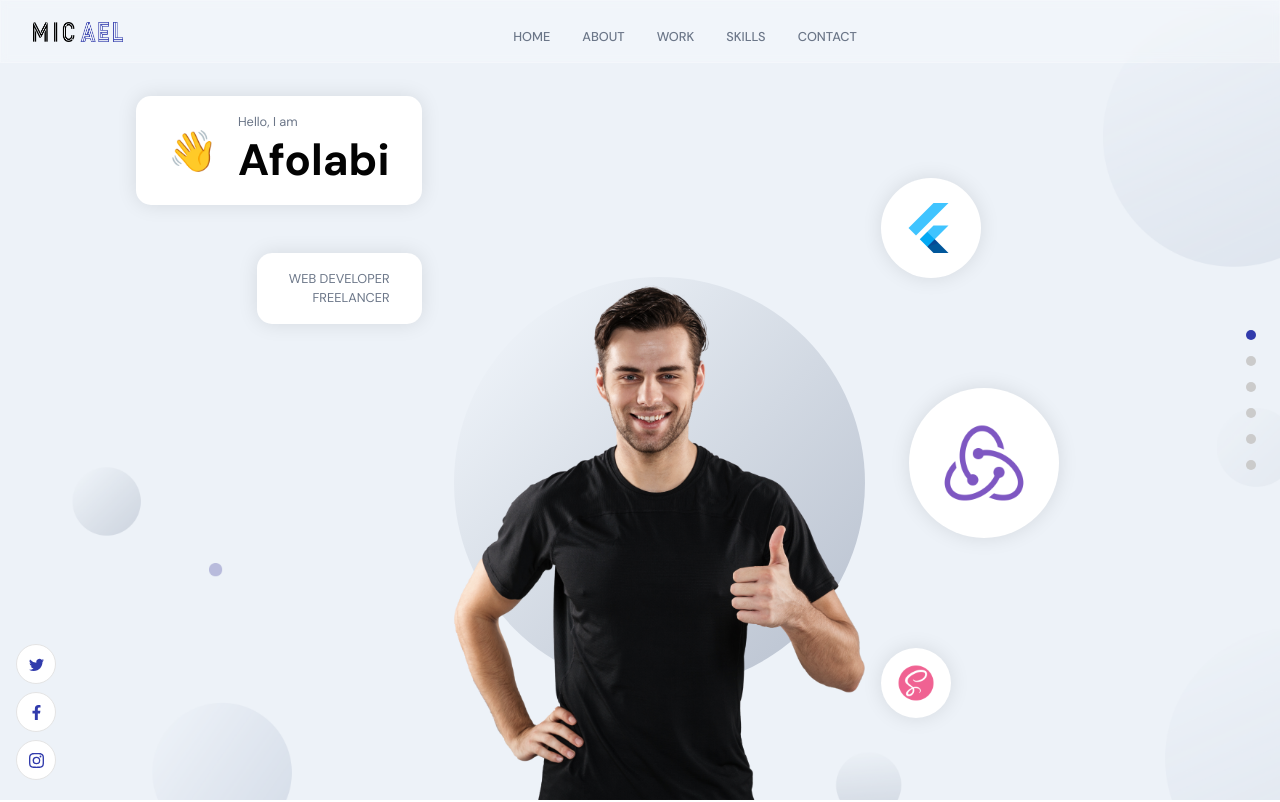
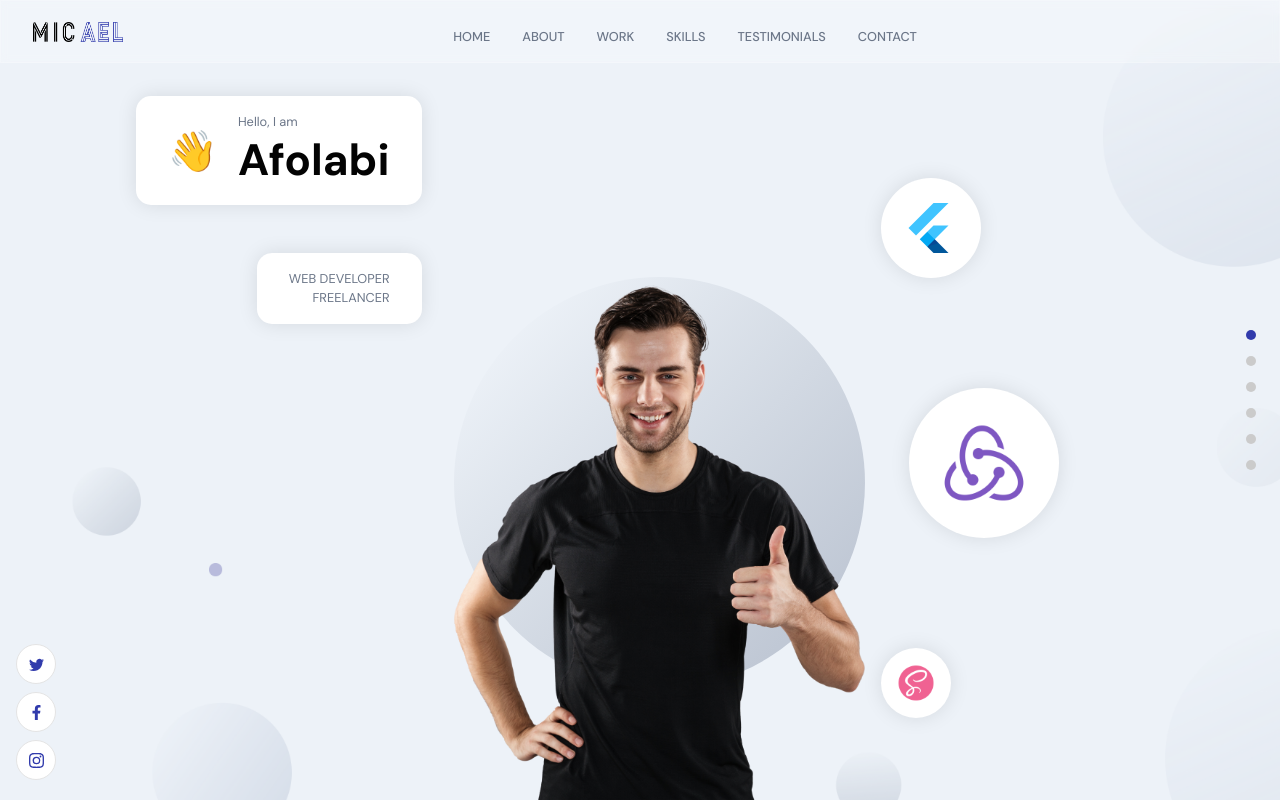
Before and after one commit to Afoojnr/portfolio, a React (Create React App) app in the folder frontend/: page / in a window 1280 px wide. Shown: the top 802 px of the page. Built offline with nearby package versions, Linux system fonts and the light colour scheme.

Commit message:
testimonial done

```diff
--- a/frontend/src/components/Navbar/Navbar.jsx
+++ b/frontend/src/components/Navbar/Navbar.jsx
@@ -12,12 +12,14 @@ const Navbar = () => {
         <img src={images.logo} alt="logo" />
       </div>
       <ul className="app__navbar-links">
-        {["home", "about", "work", "skills", "contact"].map((item) => (
-          <li className="app__flex p-text" key={`link-${item}`}>
-            <div />
-            <a href={`#${item}`}>{item}</a>
-          </li>
-        ))}
+        {["home", "about", "work", "skills", "testimonials", "contact"].map(
+          (item) => (
+            <li className="app__flex p-text" key={`link-${item}`}>
+              <div />
+              <a href={`#${item}`}>{item}</a>
+            </li>
+          )
+        )}
       </ul>
       <div className="app__navbar-menu">
         <HiMenuAlt4 onClick={() => setToggle(true)} />
--- a/frontend/src/containers/Testimonials/Testimonials.jsx
+++ b/frontend/src/containers/Testimonials/Testimonials.jsx
@@ -13,19 +13,22 @@ const testimonials = [
     name: "Perry",
     company: "Perry Luscious",
     image: images.css,
-    feedback: "Very good design, keep it up",
+    feedback:
+      "Afolabi is a good web developer and a he is going places Insha Allah. Very good design, keep it up",
   },
   {
     name: "Anex",
     company: "Anex Image",
     image: images.react,
-    feedback: "Afoo is great developer",
+    feedback:
+      "Afolabi is a good web developer and a he is going places Insha Allah. Very good design, keep it up Afolabi is a good web developer and a he is going places Insha Allah. Very good design, keep it up",
   },
   {
     name: "Perry",
     company: "Perry Luscious",
     image: images.html,
-    feedback: "Very good design, keep it up",
+    feedback:
+      "Afolabi is a good web developer and a he is going places Insha Allah. Very good design, keep it up Afolabi is a good web developer and a he is going places Insha Allah. Very good design, keep it up ",
   },
 ];
 const brands = [
@@ -102,37 +105,6 @@ const Testimonials = () => {
 
 export default AppWrap(
   MotionWrap(Testimonials, "app__testimonial"),
-  "testimonial",
+  "testimonials",
   "app__primarybg"
 );
-
-//   return (
-//     <>
-//       {testimonials.length && (
-//         <>
-//           <div className="app__testimonial-item app__flex">
-//             <img src={urlFor(testimonials[currentIndex].imgurl)} alt={testimonials[currentIndex].name} />
-//             <div className="app__testimonial-content">
-//               <p className="p-text">{testimonials[currentIndex].feedback}</p>
-//               <div>
-//                 <h4 className="bold-text">{testimonials[currentIndex].name}</h4>
-//                 <h5 className="p-text">{testimonials[currentIndex].company}</h5>
-//               </div>
-//             </div>
-//           </div>
-
-//           <div className="app__testimonial-btns app__flex">
-//             <div className="app__flex" onClick={() => handleClick(currentIndex === 0 ? testimonials.length - 1 : currentIndex - 1)}>
-//               <HiChevronLeft />
-//             </div>
-
-//             <div className="app__flex" onClick={() => handleClick(currentIndex === testimonials.length - 1 ? 0 : currentIndex + 1)}>
-//               <HiChevronRight />
-//             </div>
-//           </div>
-//         </>
-//       )}
-
-//     </>
-//   );
-// };
--- a/frontend/src/containers/Testimonials/Testimonials.scss
+++ b/frontend/src/containers/Testimonials/Testimonials.scss
@@ -94,6 +94,7 @@
 
     margin: 1rem;
     transition: all 0.3s ease-in-out;
+    cursor: pointer;
 
     svg {
       width: 20px;
```
